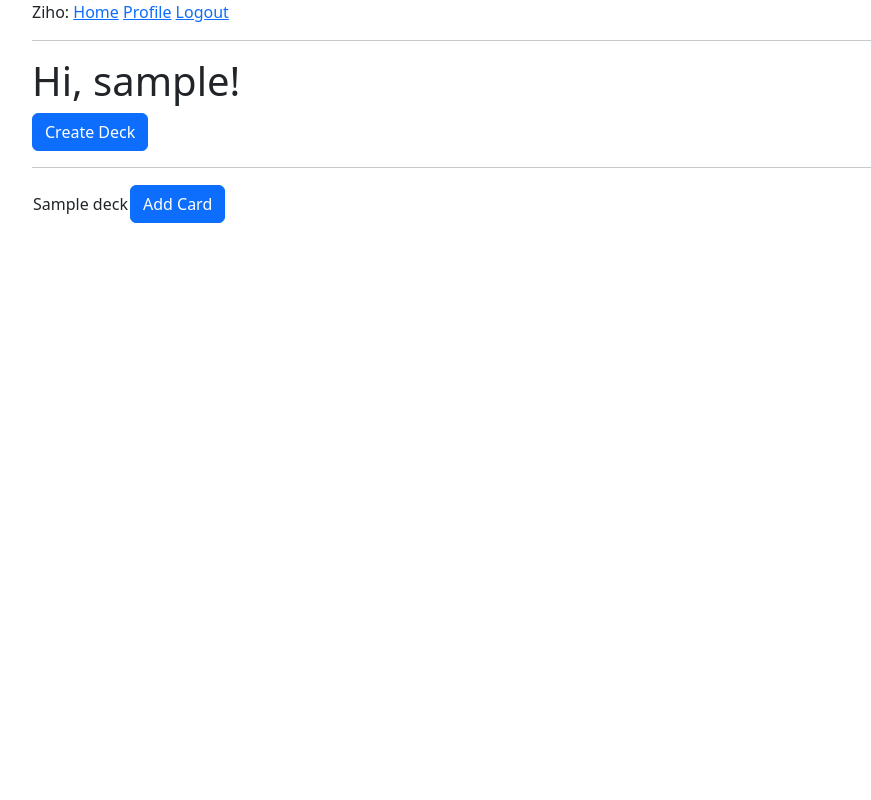
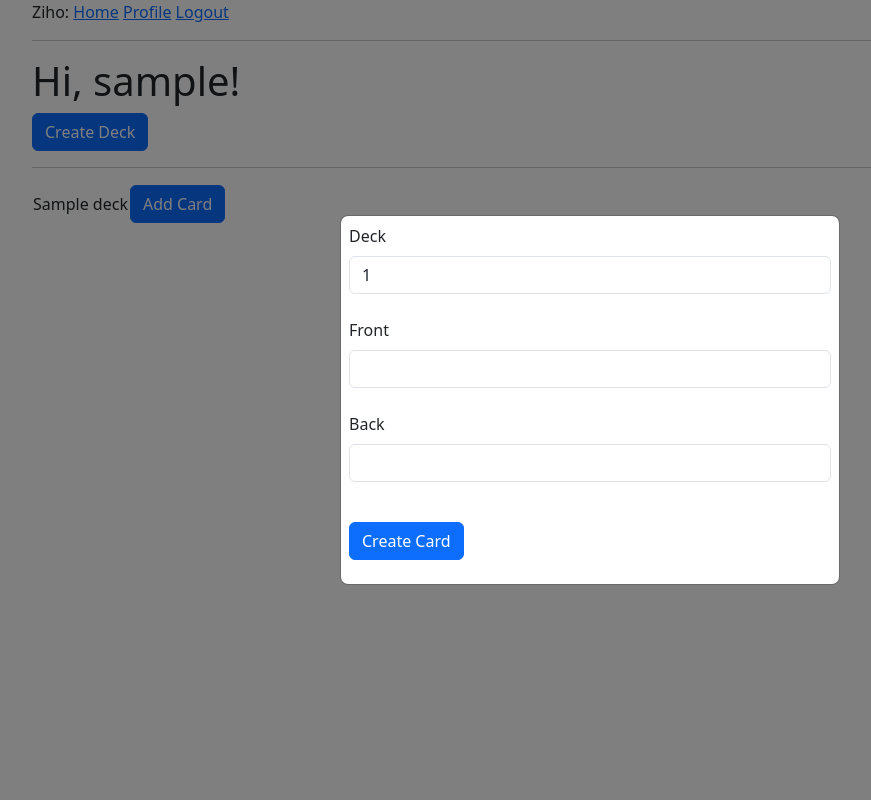
Before and after one commit to shanukun/Ziho, a Flask app: template ziho/templates/home.html in a window 1280 px wide, after a click on "Add Card". Shown: the whole page, without its empty margins (50-921 px from the left). Run offline with Flask 3, Linux system fonts and the light colour scheme; a user stored in the database is signed in; tables that the repository leaves empty hold one stand-in row (values such as "Sample post"); the template is opened without the code that fills it: values that come from a table or form of the project are taken from there, most other values are stand-ins (such as "Sample title", 1, 10 or a date in 2020); form fields are guessed from the names that the template uses; parts of the project's set-up code (start-up, migrations or seed data) failed here and were passed over.

Commit message:
card: Add view for adding card to deck.

```diff
--- a/ziho/templates/home.html
+++ b/ziho/templates/home.html
@@ -18,4 +18,13 @@
         {% endfor %}
     </table>
     {% include "modals/_create-deck-modal.html" %}
+    {% include "modals/_create-card-modal.html" %}
 {% endblock content %}
+{% block script %}
+    <script>
+        getEl("#create-card-overlay").addEventListener("show.bs.modal", (e) => {
+            deck_id = e.relatedTarget.dataset.deck_id;
+            getEl("#deck-select").value = deck_id;
+        });
+    </script>
+{% endblock script %}
--- /dev/null
+++ b/ziho/templates/modals/_create-card-modal.html
@@ -0,0 +1,33 @@
+<!-- Modal -->
+<div class="modal fade"
+     id="create-card-overlay"
+     tabindex="-1"
+     aria-hidden="true">
+    <div class="modal-dialog modal-dialog-centered">
+        <div class="modal-content p-2">
+            <form id="create-card-form" method="post" enctype="multipart/form-data">
+                {{ card_form.hidden_tag() }}
+                <p>
+                    {{ card_form.deck.label(class="form-label") }}
+                    <br>
+                    {{ card_form.deck(id="deck-select", class="form-control") }}
+                    <br>
+                    {{ card_form.front.label(class="form-label") }}
+                    <br>
+                    {{ card_form.front(class="form-control") }}
+                    <br>
+                    {{ card_form.back.label(class="form-label") }}
+                    <br>
+                    {{ card_form.back(class="form-control") }}
+                    <br>
+                    {% for error in card_form.front.errors %}<span style="color: red;">[{{ error }}]</span>{% endfor %}
+                </p>
+                <p>
+                    <button type="button"
+                            class="btn btn-primary"
+                            onclick="create_card('{{ url_for("main.card") }}')">Create Card</button>
+                </p>
+            </form>
+        </div>
+    </div>
+</div>
```
Also changed, not shown: ziho/main/forms.py (+12 -2 lines), ziho/main/routes.py (+10 -0 lines), ziho/models.py (+16 -3 lines).
